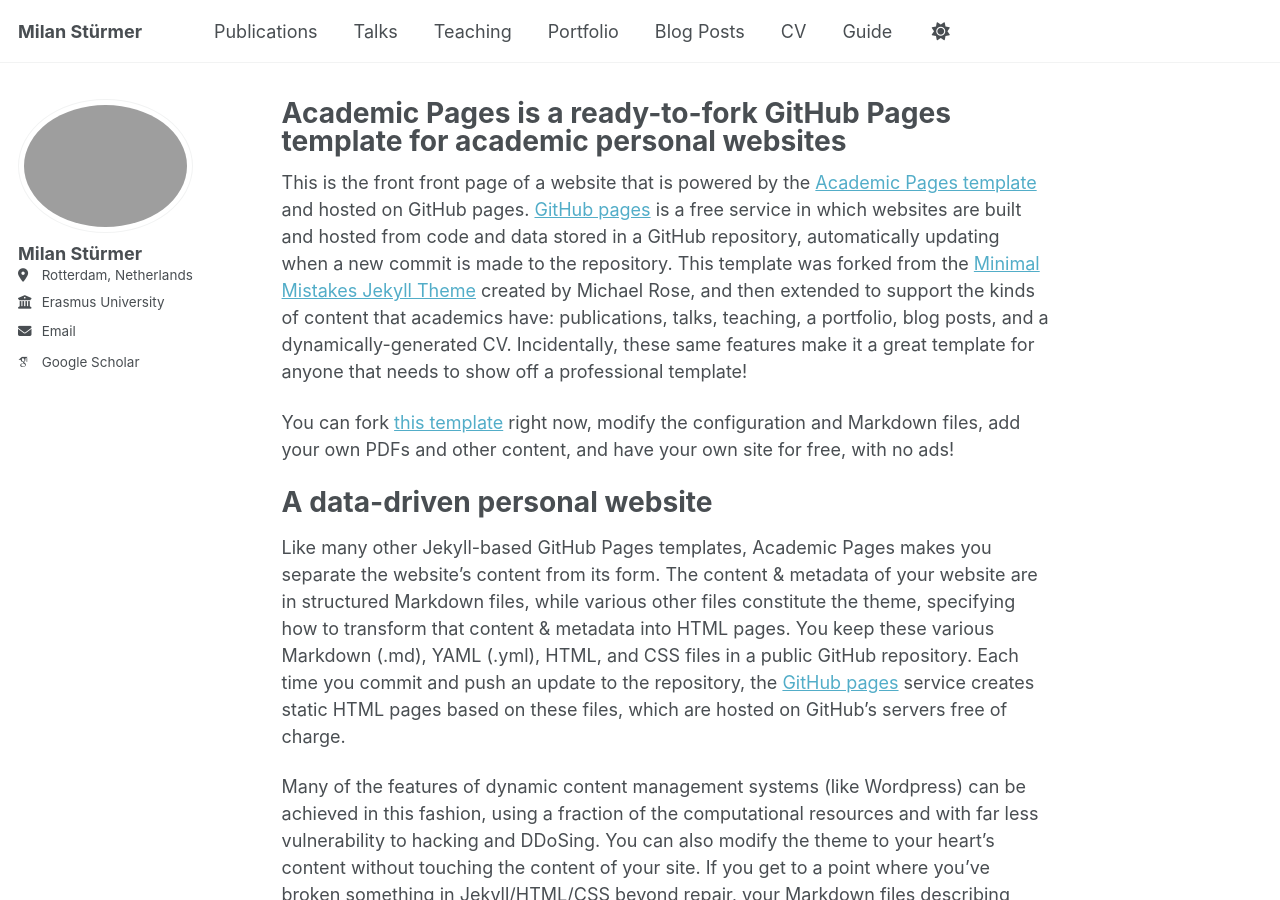
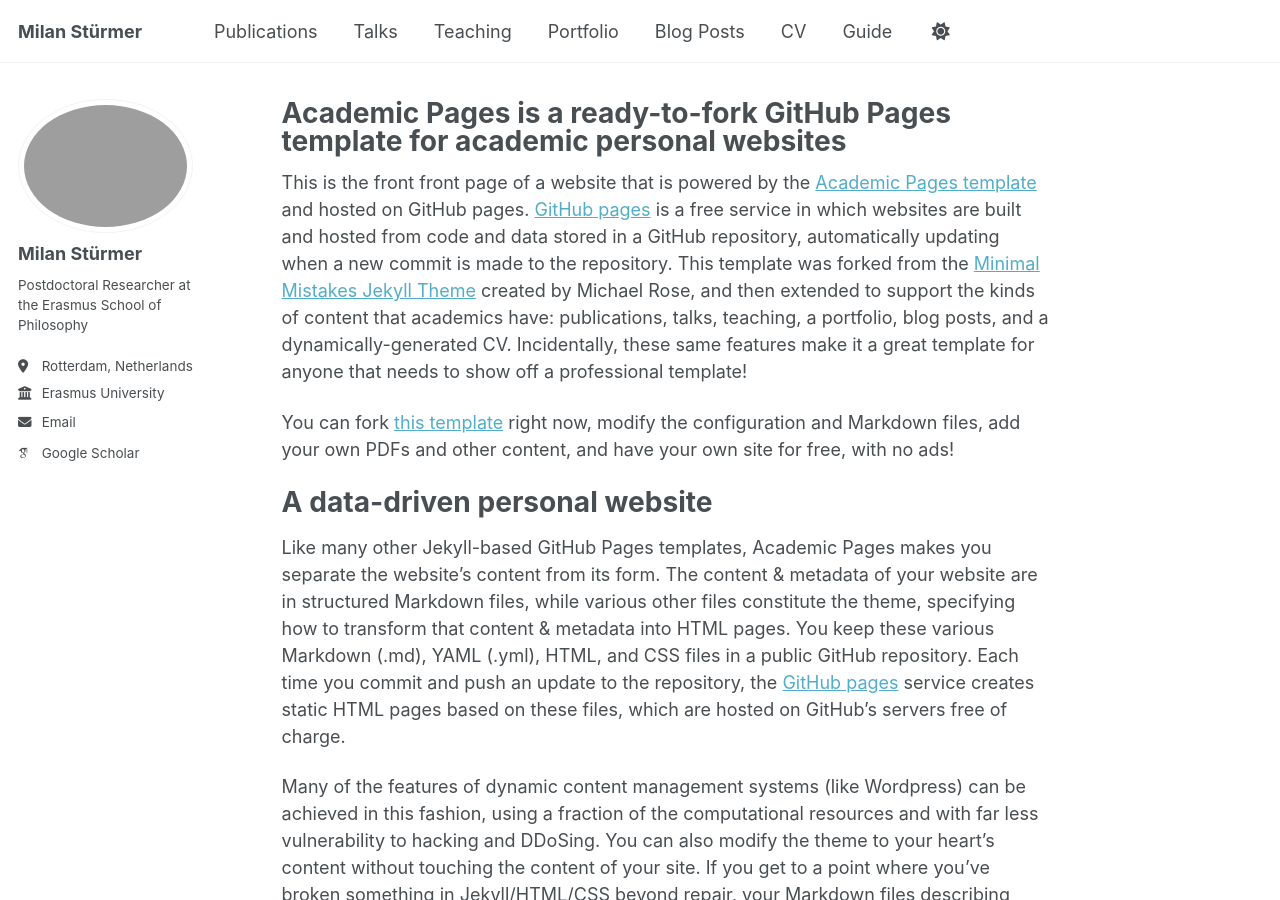
Before and after one commit to milanstuermer/milanstuermer.github.io, a Jekyll site: the page built from _pages/about.md, in a window 1280 px wide and 900 px high. Built offline with Jekyll 4.4.1, drawn with Linux system fonts in a browser that asks for light colours; some web fonts are replaced; a script that is not in the unit is left out.

Commit message:
Update _config.yml

```diff
--- a/_config.yml
+++ b/_config.yml
@@ -26,7 +26,7 @@ author:
   avatar           : "profile.jpeg"
   name             : "Milan Stürmer"
   pronouns         : # example: "she/her"
-  bio              : # "Short biography for the left-hand sidebar"
+  bio              : "Postdoctoral Researcher at the Erasmus School of Philosophy"
   location         : "Rotterdam, Netherlands"
   employer         : "Erasmus University"
   uri              : # URL
```
